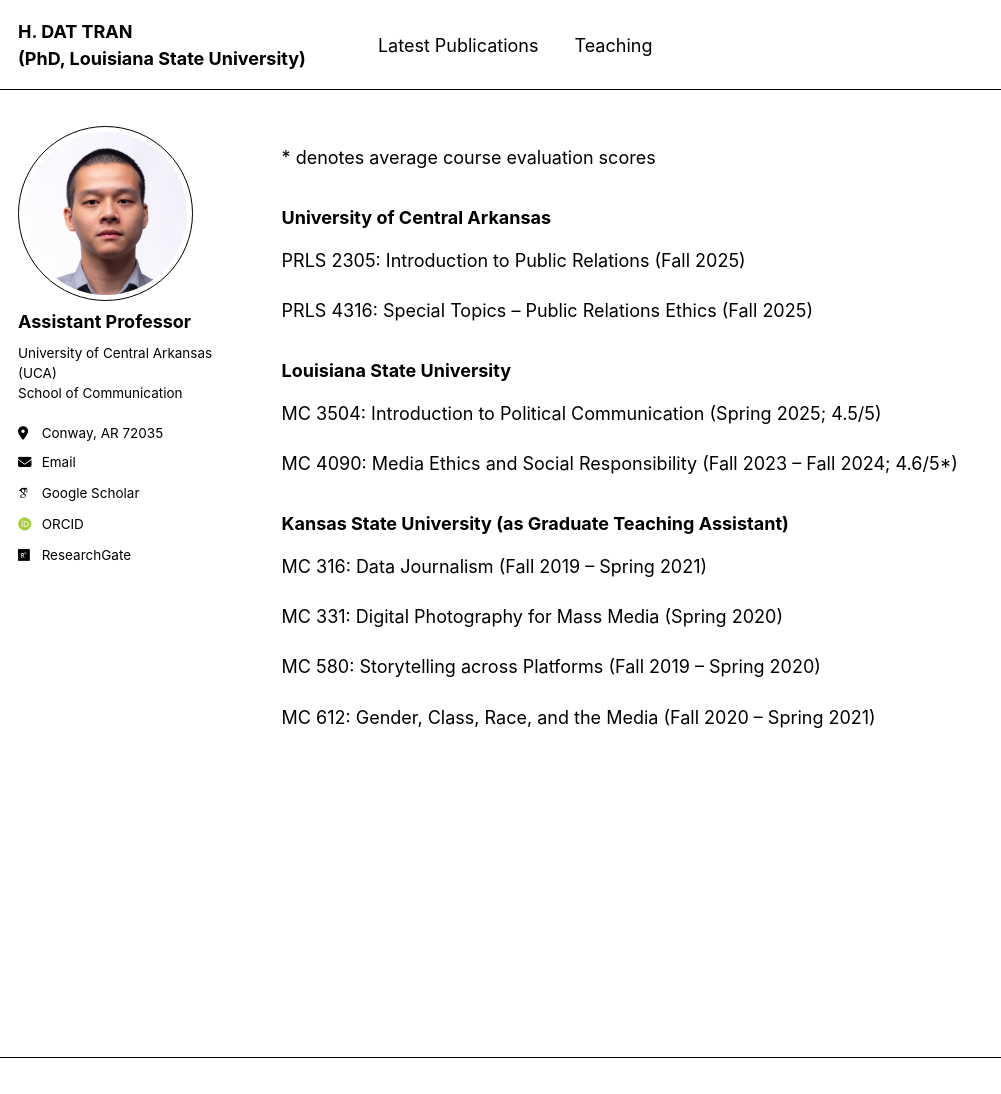
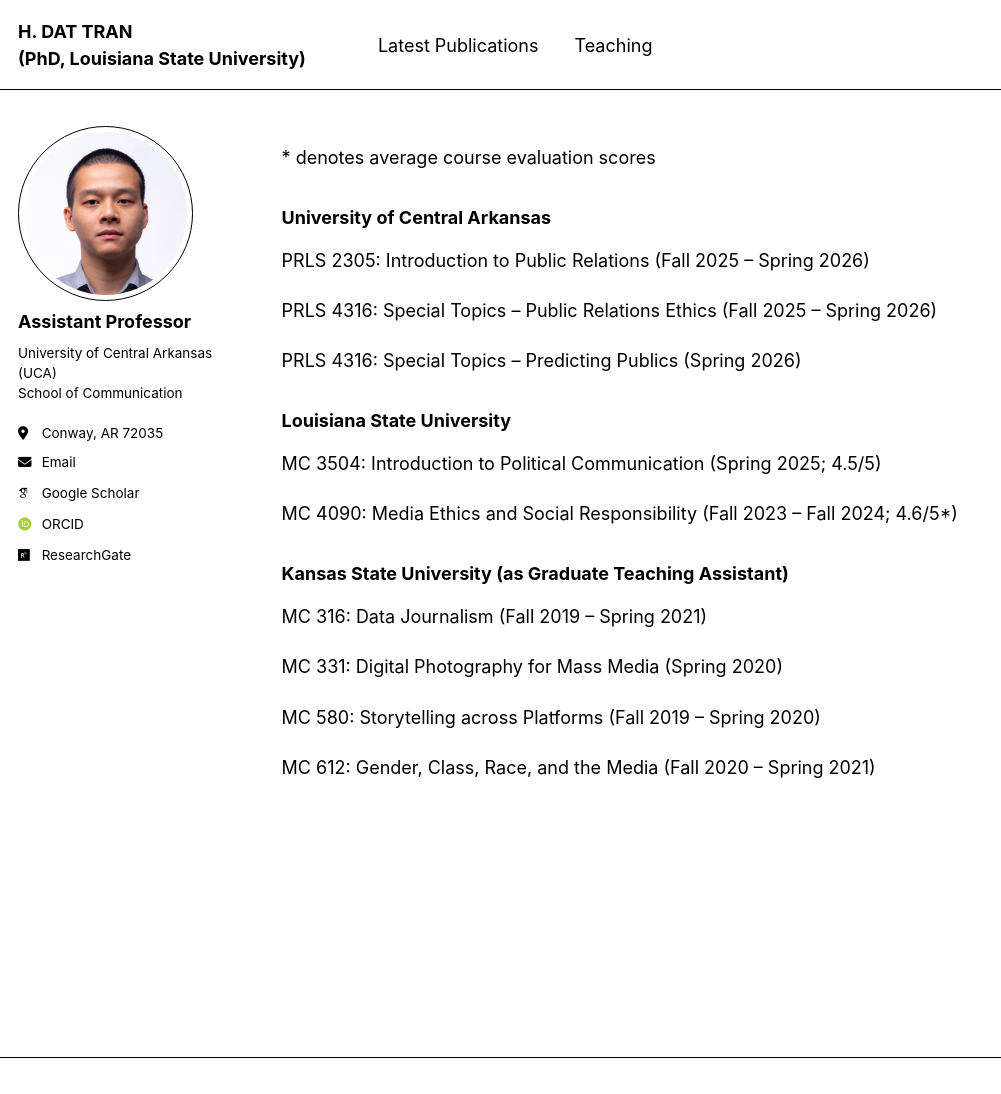
Before and after one commit to hdattran/hdattran.github.io, a Jekyll site: the page built from _pages/teaching.md, in a window 1280 px wide and 1094 px high. Shown: the whole window, without its empty margins (0-1001 px from the left). Built offline with Jekyll 4.4.1, drawn with Linux system fonts in a browser that asks for light colours; some web fonts are replaced.

Commit message:
Update teaching.md

```diff
--- a/_pages/teaching.md
+++ b/_pages/teaching.md
@@ -13,11 +13,11 @@ author_profile: true
 
 ### University of Central Arkansas
 
-PRLS 2305: Introduction to Public Relations (Fall 2025)
+PRLS 2305: Introduction to Public Relations (Fall 2025 – Spring 2026)
 
-PRLS 4316: Special Topics – Public Relations Ethics (Fall 2025)
+PRLS 4316: Special Topics – Public Relations Ethics (Fall 2025 – Spring 2026)
 
-
+PRLS 4316: Special Topics – Predicting Publics (Spring 2026)
 
 ### Louisiana State University
 
```
